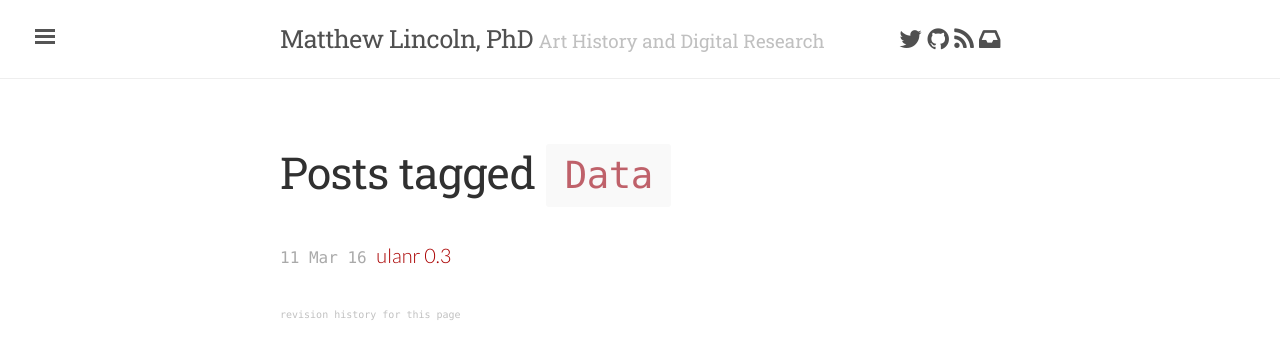
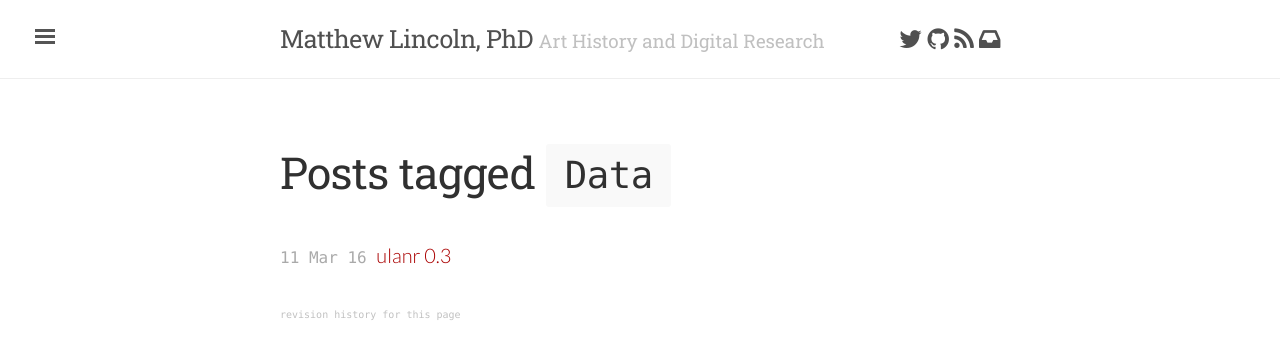
Before and after one commit to mdlincoln/mdlincoln.github.io, a Jekyll site: the page built from tags/data.md, in a window 1280 px wide. Shown: the top 359 px of the page. Built offline with Jekyll 4.4.1, drawn with Linux system fonts in a browser that asks for light colours; nearby versions of some CDN libraries.

Commit message:
reverting to default color for code spans
That rose red was just silly

```diff
--- a/assets/css/poole.css
+++ b/assets/css/poole.css
@@ -194,7 +194,6 @@ pre {
 code {
   padding: .25em .5em;
   font-size: 85%;
-  color: #bf616a;
   background-color: #f9f9f9;
   border-radius: 3px;
 }
```
